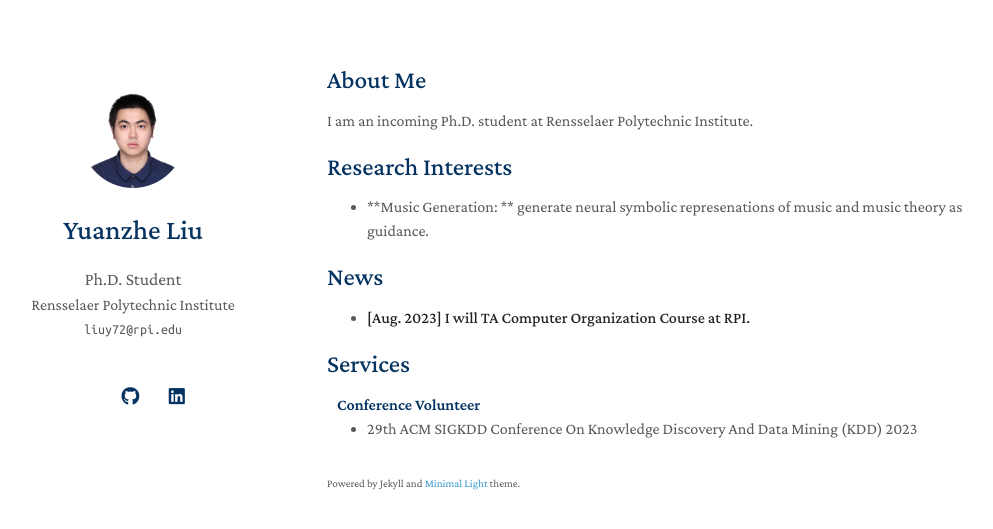
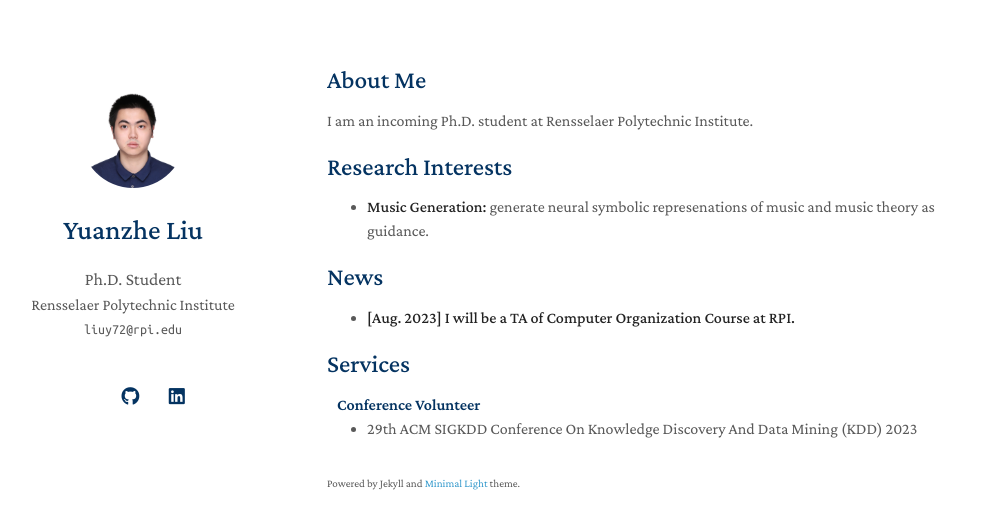
Before and after one commit to ggflow123/ggflow123.github.io, a Jekyll site: the page built from index.md, in a window 1280 px wide. Shown: the top 529 px of the page, without its empty margins (143-1136 px from the left). Built offline with Jekyll 4.4.1, drawn with Linux system fonts in a browser that asks for light colours; nearby versions of some CDN libraries; a style sheet for code colours, icons or effects is not loaded; our own code applies the rules of GitHub Pages for plain Markdown files.

```diff
--- a/index.md
+++ b/index.md
@@ -7,10 +7,10 @@ I am an incoming Ph.D. student at Rensselaer Polytechnic Institute.
 
 ## Research Interests
 
-- **Music Generation: ** generate neural symbolic represenations of music and music theory as guidance.
+- **Music Generation:** generate neural symbolic represenations of music and music theory as guidance.
 
 ## News
 
-- **[Aug. 2023] I will TA Computer Organization Course at RPI.**
+- **[Aug. 2023] I will be a TA of Computer Organization Course at RPI.**
 
 {% include_relative _includes/services.md %}
```
